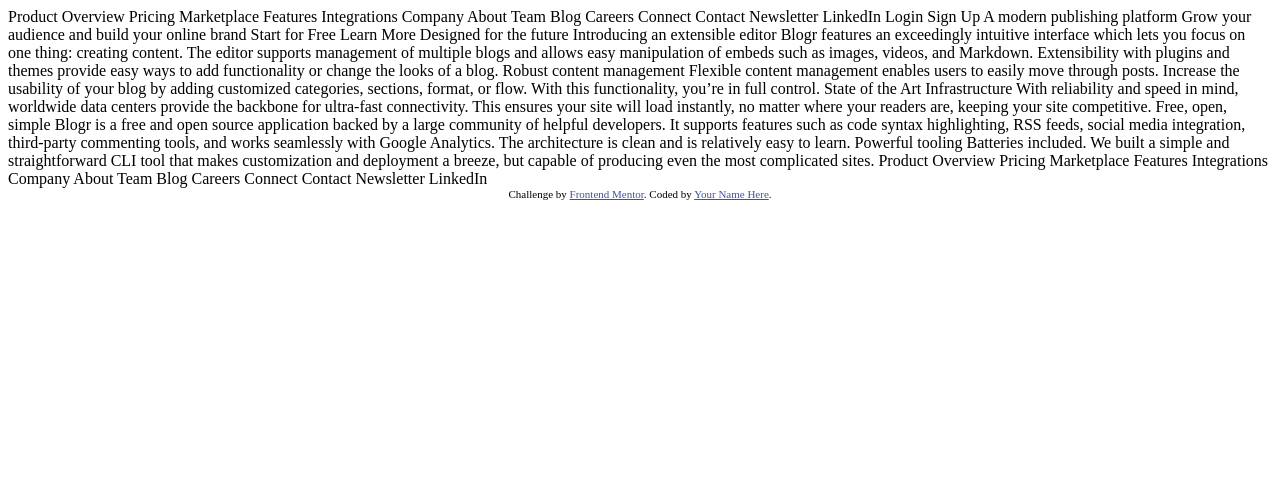
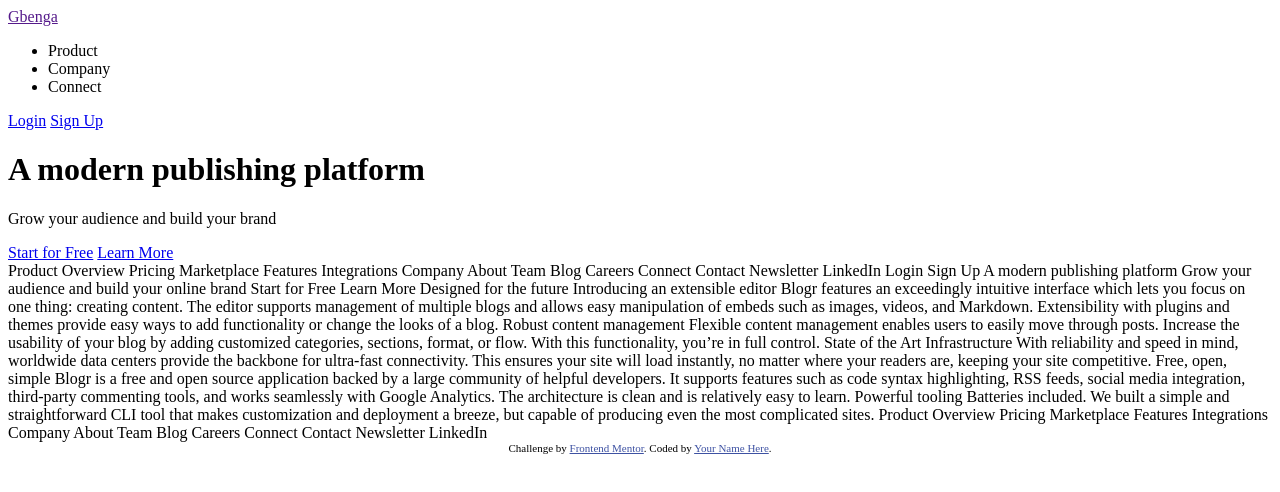
Before and after one commit to gbenga101/blog-land-page, a plain HTML site: page index.html in a window 1280 px wide. Drawn offline with Linux system fonts and the light colour scheme.

Commit message:
getting started with the task

```diff
--- a/index.html
+++ b/index.html
@@ -15,6 +15,32 @@
   </style>
 </head>
 <body>
+  <header>
+    <nav>
+      <div class="logo">
+        <a href="">Gbenga</a>
+      </div>
+      <div class="nav">
+        <ul>
+          <li>Product <span><img src="" alt=""></span></li>
+          <li>Company <span><img src="" alt=""></span></li>
+          <li>Connect <span><img src="" alt=""></span></li>
+        </ul>
+      </div>
+      <div class="button">
+        <a href="#">Login</a>
+        <a href="#">Sign Up</a>
+      </div>
+    </nav>
+    <div class="hero">
+      <h1>A modern publishing platform</h1>
+      <p>Grow your audience and build your brand</p>
+      <div class="btn">
+        <a href="#">Start for Free</a>
+        <a href="#">Learn More</a>
+      </div>
+    </div>
+  </header>
   Product
 
   Overview
```
